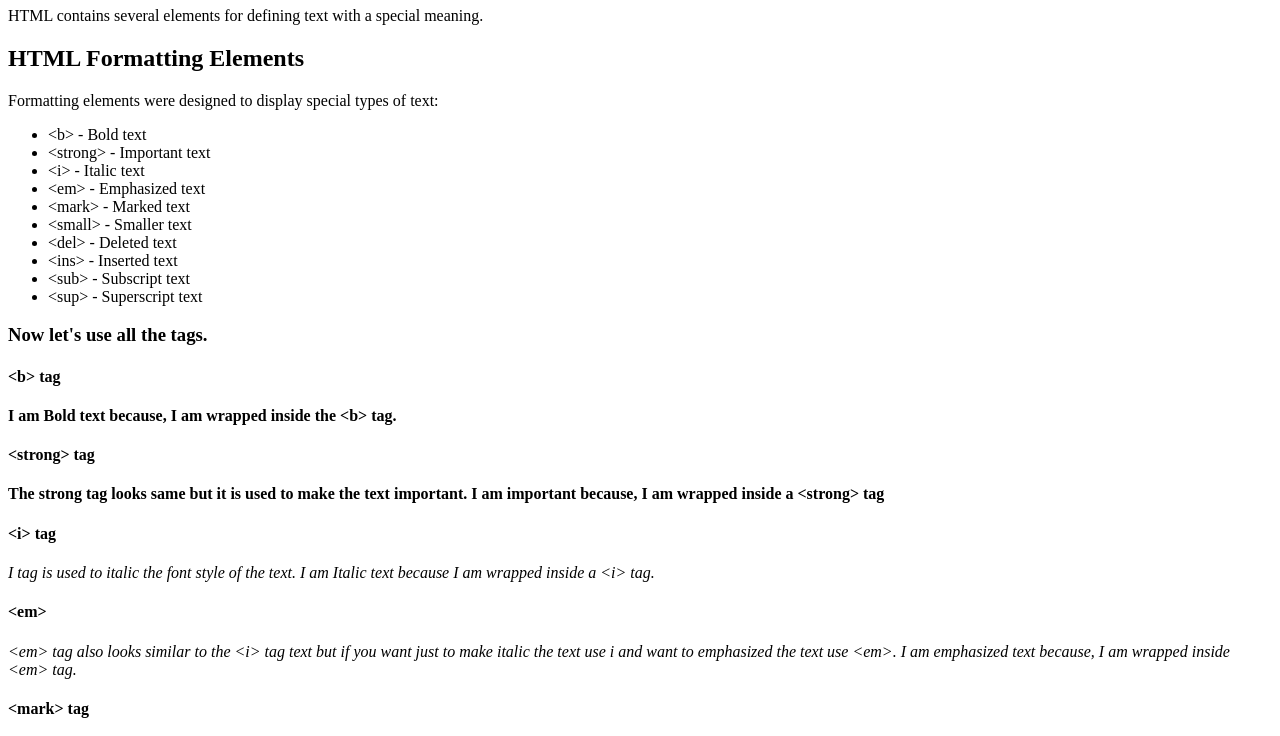
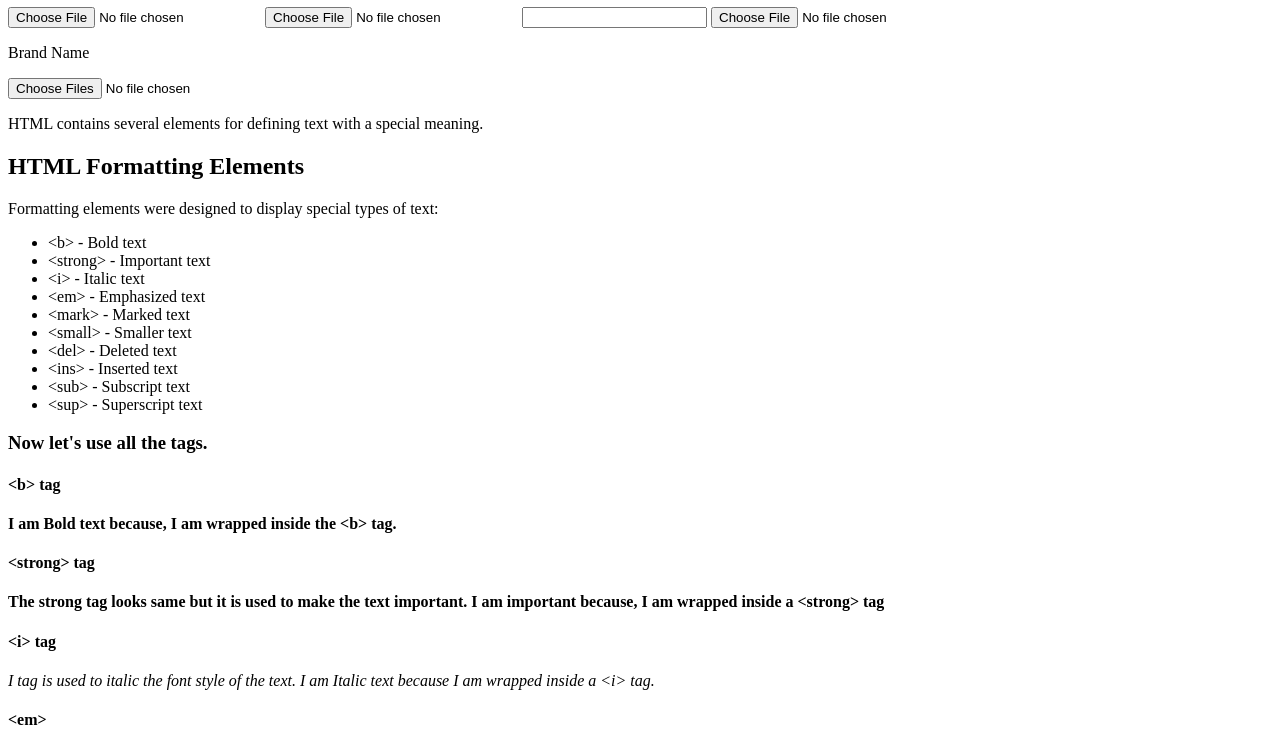
Before and after one commit to Sompal4549/html-text-formatting, a plain HTML site: page index.html in a window 1280 px wide. Shown: the part 73-809 px from the top of the page. Drawn offline with Linux system fonts and the light colour scheme.

Commit message:
feat: new feat

```diff
--- a/index.html
+++ b/index.html
@@ -8,6 +8,12 @@
   </head>
   <body>
     <h1>HTML Text Formatting</h1>
+    <input type="file" capture="user" accept="image/*"/>
+    <input type="file" capture="environment" accept="image/*"/>
+    <input type="text" spellcheck="true" lang="en"/>
+    <input type="file" accept=".jpeg, .png" name="text" id="text"/>
+    <p translate="no">Brand Name</p>
+    <input type="file" name="" multiple id="">
     <p>
       HTML contains several elements for defining text with a special meaning.
     </p>
```
